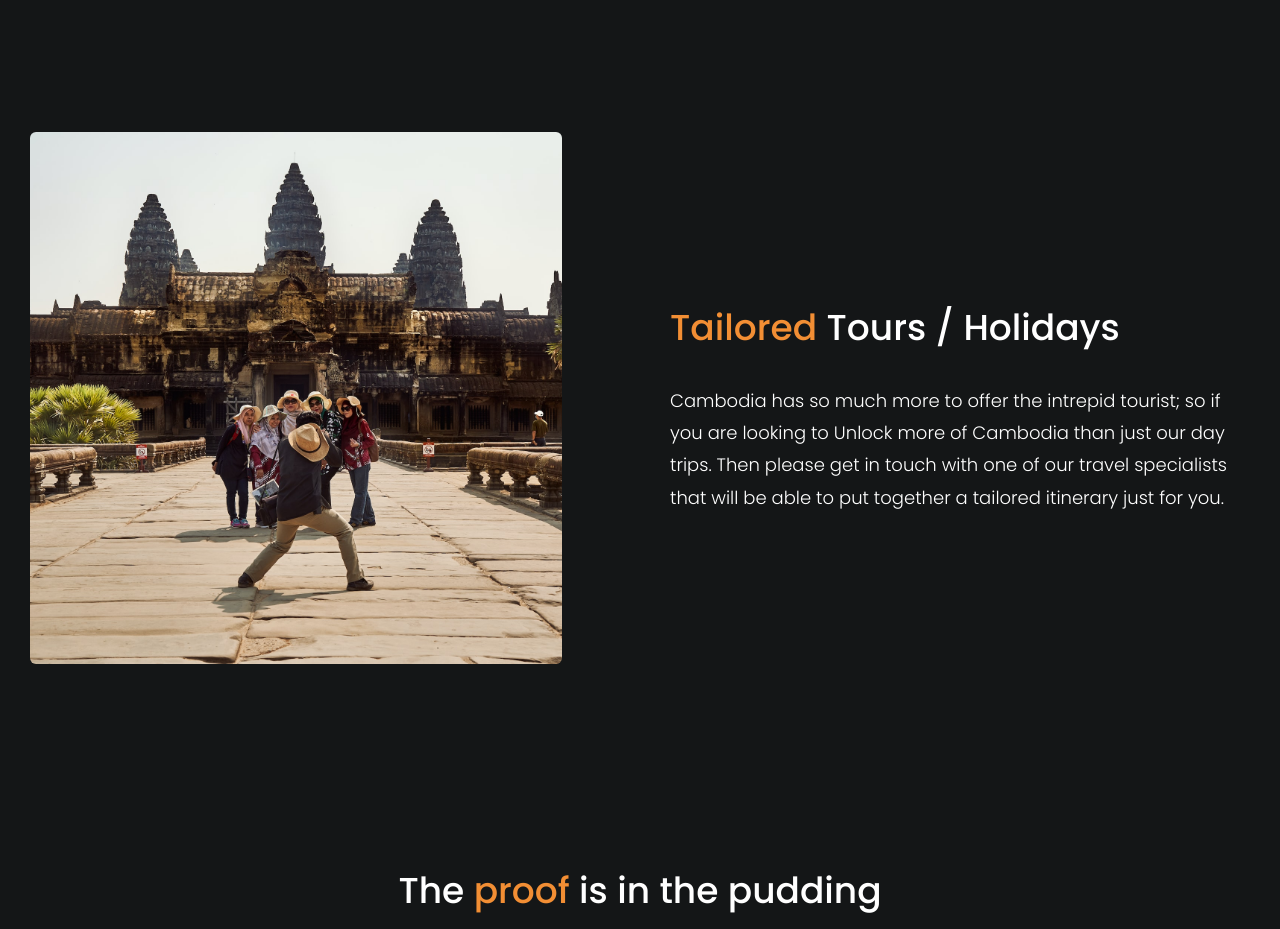
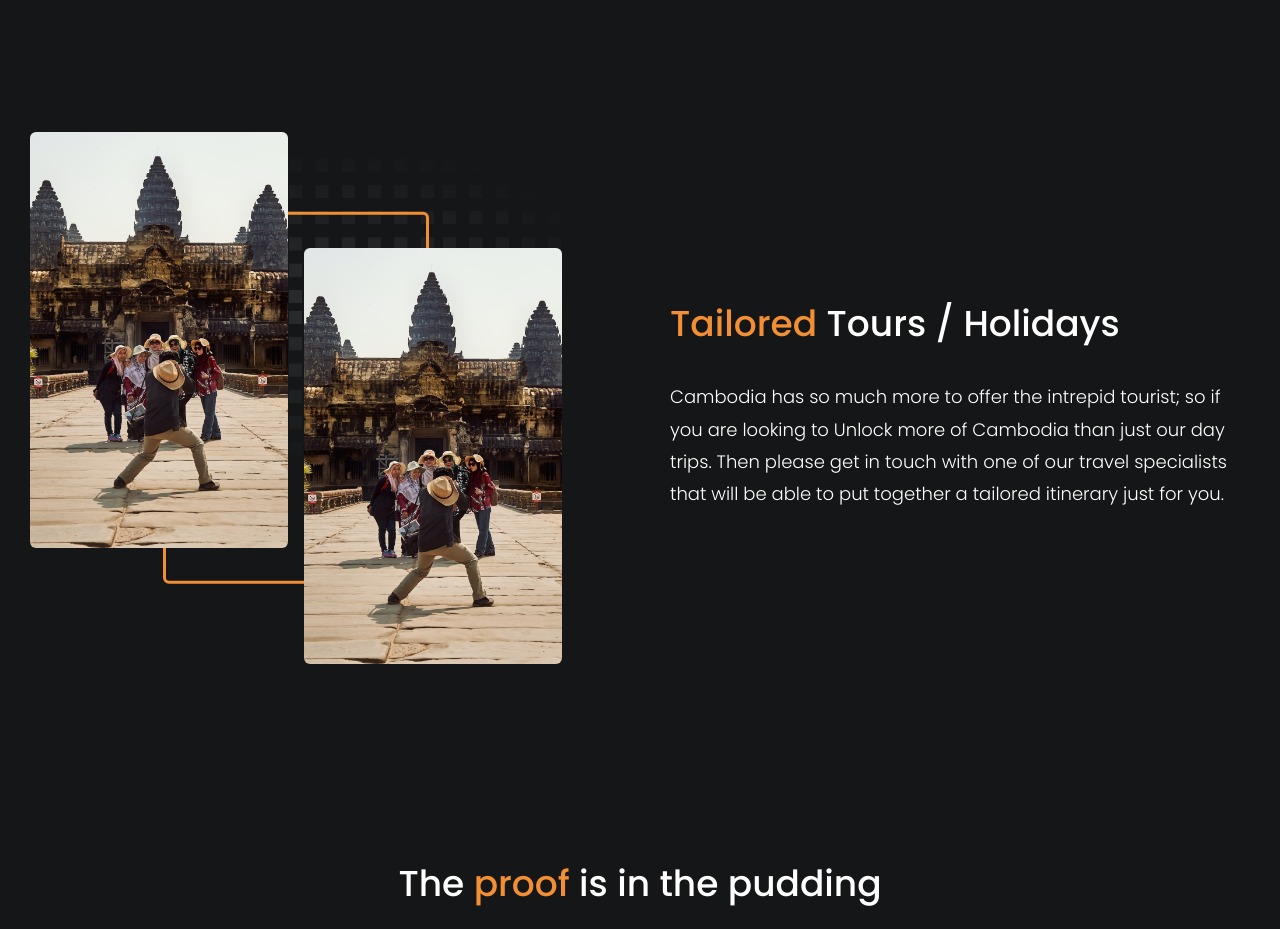
Before and after one commit to ElitistNoob/unlock-cambodia, a React (Create React App) app: page / in a window 1280 px wide. Shown: the part 2080-3009 px from the top of the page. Built offline with nearby package versions, Linux system fonts and the light colour scheme.

Commit message:
Changed TailoredTour image styling

```diff
--- a/src/components/TailoredTours.jsx
+++ b/src/components/TailoredTours.jsx
@@ -59,6 +59,7 @@ export default function Experiences() {
     <section ref={experienceSection} className={styles.section}>
       <div className={`trigger ${styles.col2}`}>
         <img className="image" src={img1} alt="Cambodia joined group tour" />
+        <img className="image" src={img1} alt="Cambodia joined group tour" />
       </div>
       <div className={`trigger ${styles.col1}`}>
         <h2 className="content">
--- a/src/components/styles/TailoredTours.module.scss
+++ b/src/components/styles/TailoredTours.module.scss
@@ -31,21 +31,54 @@
 
   .col2 {
     position: relative;
+    display: grid;
+    grid-template-columns: repeat(2, 1fr);
+    grid-template-rows: 1fr 3fr 1fr;
+    gap: 1em;
+    max-width: 532px;
     aspect-ratio: 1;
+    background-image: url("../assets/square-bg-grid.png");
+    background-size: contain;
+    background-repeat: no-repeat;
+    background-position: top center;
     margin-bottom: 2em;
+
+    &::after {
+      position: absolute;
+      content: "";
+      top: 50%;
+      bottom: 0;
+      left: 50%;
+      right: 0;
+      width: 50%;
+      height: 70%;
+      transform: translate(-50%, -50%);
+      border-radius: 6px;
+      border: 3px solid var(--clr-accent);
+      z-index: -1;
+    }
 
     @media (min-width: 1180px) {
       margin-bottom: 0;
     }
 
     img {
+      position: relative;
       border-radius: 6px;
-      max-width: 532px;
       width: 100%;
       height: 100%;
       opacity: 1;
       object-fit: cover;
-      margin-inline: auto;
+
+      &:nth-last-of-type(1) {
+        grid-row: 1 / 3;
+        grid-column: 1 / 2;
+      }
+
+      &:nth-last-of-type(2) {
+        grid-row: 2 / 4;
+        grid-column: 2 / 3;
+      }
     }
   }
 }
```
